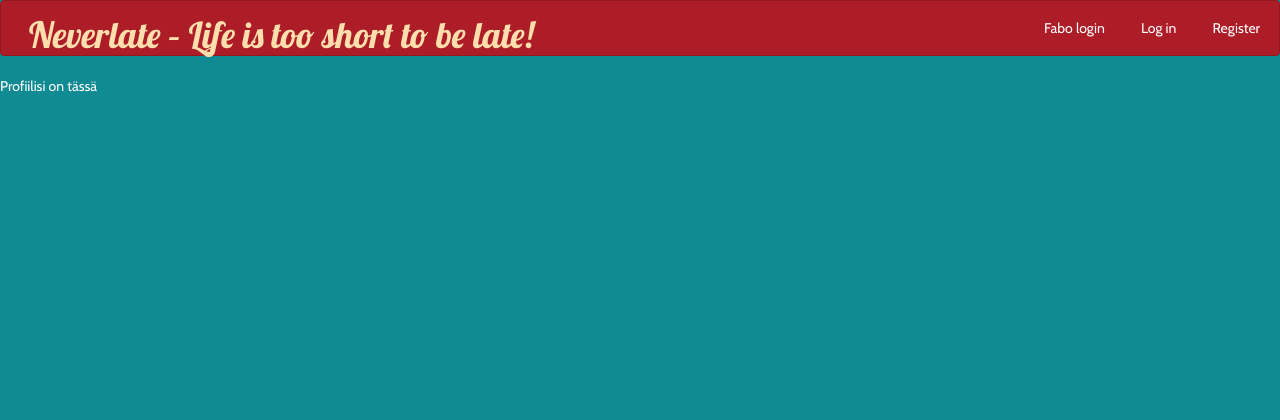
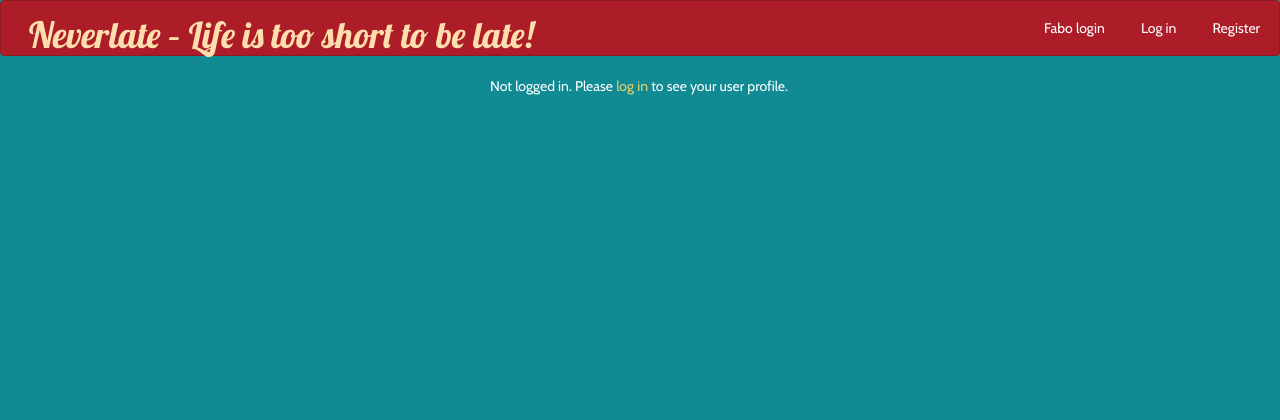
Before and after one commit to myrjola/neverlate, a Django app: page /profile/ in a window 1280 px wide. Shown: the top 420 px of the page. Run offline with Django 3.2, Linux system fonts and the light colour scheme; parts of the project's set-up code (start-up, migrations or seed data) failed here and were passed over.

Commit message:
Add profile view

```diff
--- a/django/neverlate/models.py
+++ b/django/neverlate/models.py
@@ -7,7 +7,7 @@ from django.db.models.signals import post_save
 class UserProfile(models.Model):
     user = models.OneToOneField(User)
     #other fields here
-    home_adress = models.CharField(max_length=200)
+    home_adress = models.CharField("home address", max_length=200)
 
     def __str__(self):
         return "%s's profile" % self.user
--- a/django/neverlate/views.py
+++ b/django/neverlate/views.py
@@ -1,6 +1,7 @@
 from django.contrib.auth.forms import UserCreationForm
 from django.http import HttpResponseRedirect
 from django.shortcuts import render_to_response, render
+from forms import UserProfileForm, UserForm
 
 def frontpage(request):
     return render_to_response('base.html', {'user': request.user})
@@ -17,4 +18,21 @@ def register(request):
     return render(request, "register.html", {'form': form})
 
 def profile(request):
-    return render_to_response('profile.html', {'user': request.user})
+    if request.user.is_authenticated():
+        if request.method == 'POST':
+            # TODO: save
+            profile_form = UserProfileForm(request.POST, instance=request.user.userprofile)
+            user_form = UserForm(request.POST, instance=request.user)
+            if profile_form.is_valid and user_form.is_valid:
+                # save
+                profile_form.save()
+                user_form.save()
+        else:
+            profile_form = UserProfileForm(instance=request.user.userprofile)
+            user_form = UserForm(instance=request.user)
+        return render(request, 'profile.html',
+                      {'authenticated': True,
+                       'profile_form': profile_form,
+                       'user_form': user_form})
+    else:
+        return render(request, 'profile.html', {'authenticated': False})
--- a/django/static/css/styles.css
+++ b/django/static/css/styles.css
@@ -54,7 +54,7 @@ body {
     width: 100%;
 }
 
-#id_username, #id_password, #id_password1, #id_password2, #album_name {
+#id_username, #id_password, #id_password1, #id_password2, #album_name, #id_email, #id_home_adress {
     display: block;
 width: 100%;
 height: 34px;
--- a/django/templates/profile.html
+++ b/django/templates/profile.html
@@ -3,5 +3,21 @@
 {% block title %}Your Profile{% endblock %}
 
 {% block content %}
-    Profiilisi on tässä
+    <div id="album-form">
+        {% if not authenticated %}
+            <p>Not logged in. Please <a href="{% url "django.contrib.auth.views.login" %}">log in</a> to see your user profile.</p>
+        {% else %}
+            <h1>Your User Profile</h1>
+
+            <form action="" method="post">
+                {% csrf_token %}
+
+                {{ user_form.as_p }}
+                {{ profile_form.as_p }}
+
+                <input type="submit" class="btn btn-default" value="Save" />
+                <input type="reset" class="btn btn-default" value="Reset" />
+            </form>
+        {% endif %}
+    </div>
 {% endblock %}
```
Also changed, not shown: django/neverlate/forms.py (added, +14 -0 lines).
